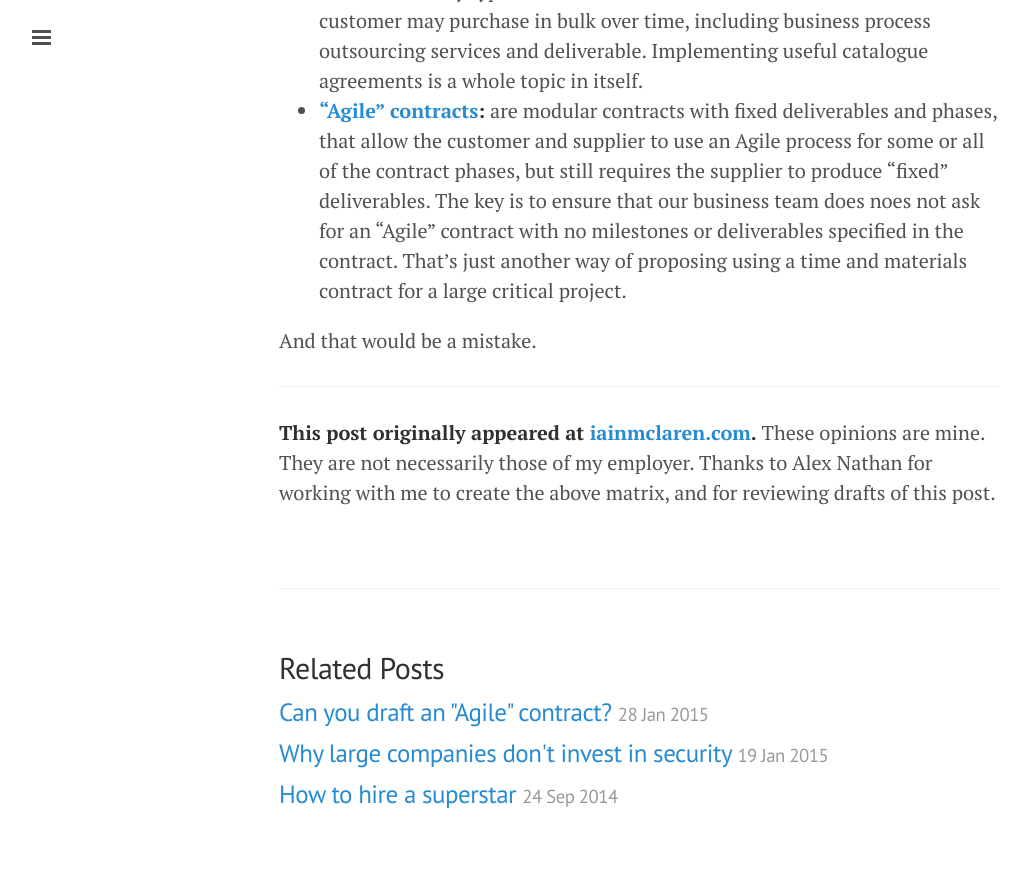
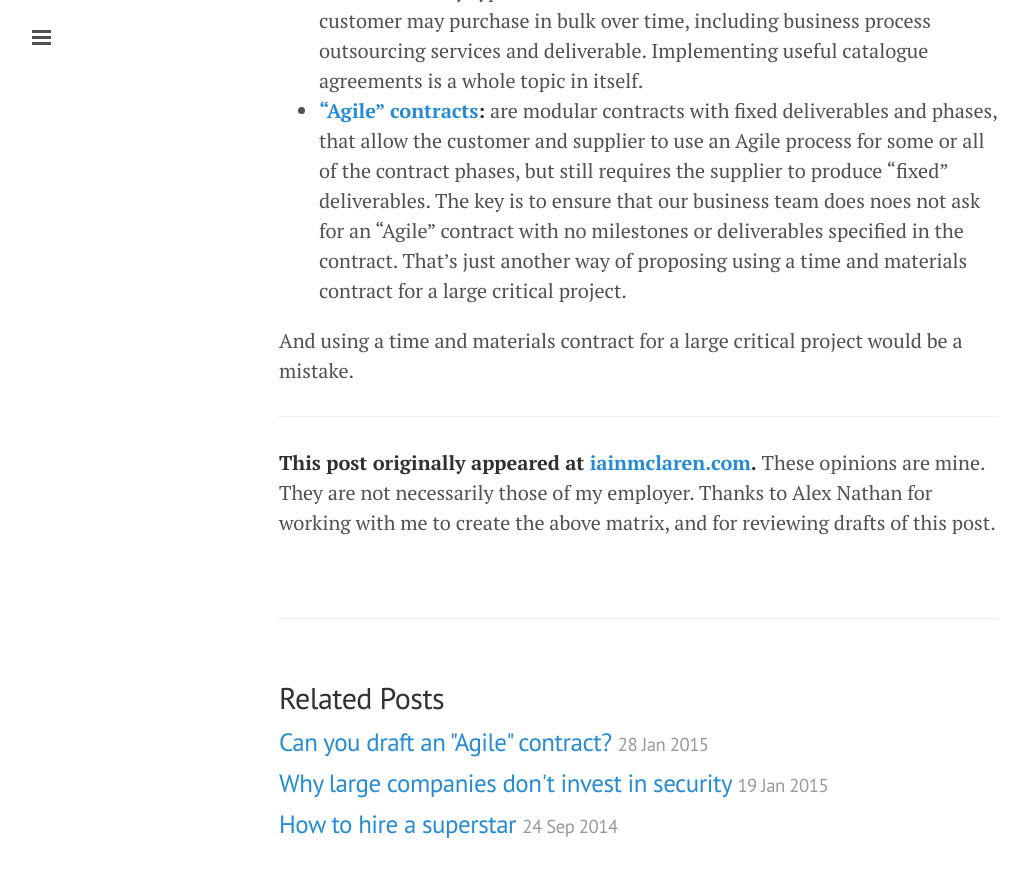
Before and after one commit to imclaren/blog, a Jekyll site: the page built from _posts/2015-02-04-contracttypes.md, in a window 1280 px wide and 900 px high, scrolled down 3881 px. Shown: the top 877 px of the window, without its empty margins (1-1031 px from the left). Built offline with Jekyll 4.4.1, drawn with Linux system fonts in a browser that asks for light colours; Markdown is read by kramdown in place of the engine named in the settings.

Commit message:
Contract types post

```diff
--- a/_posts/2015-02-04-contracttypes.md
+++ b/_posts/2015-02-04-contracttypes.md
@@ -53,7 +53,7 @@ Therefore, once we have chosen a fixed price contract, there are three tools tha
 - **Catalogues:** contemplate the customer purchasing a (relatively) large number of "widgets" that well defined in the contract.  For example, if the customer signs a contract to purchase laptops on an ad-hoc basis, and expects to purchase a large number of laptops, it is worth spending the time to negotiate a contract that specifies exactly what the customer will be getting (e.g. laptop specifications, service levels, delivery times).  Catalogues can work for any type of well defined service or deliverable that the customer may purchase in bulk over time, including business process outsourcing services and deliverable.  Implementing useful catalogue agreements is a whole topic in itself.
 - **["Agile" contracts](http://iainmclaren.com/2015/01/28/agile/):** are modular contracts with fixed deliverables and phases, that allow the customer and supplier to use an Agile process for some or all of the contract phases, but still requires the supplier to produce "fixed" deliverables.  The key is to ensure that our business team does noes not ask for an "Agile" contract with no milestones or deliverables specified in the contract.  That's just another way of proposing using a time and materials contract for a large critical project.
 
-And that would be a mistake.
+And using a time and materials contract for a large critical project would be a mistake.
 
 ---
 
```
